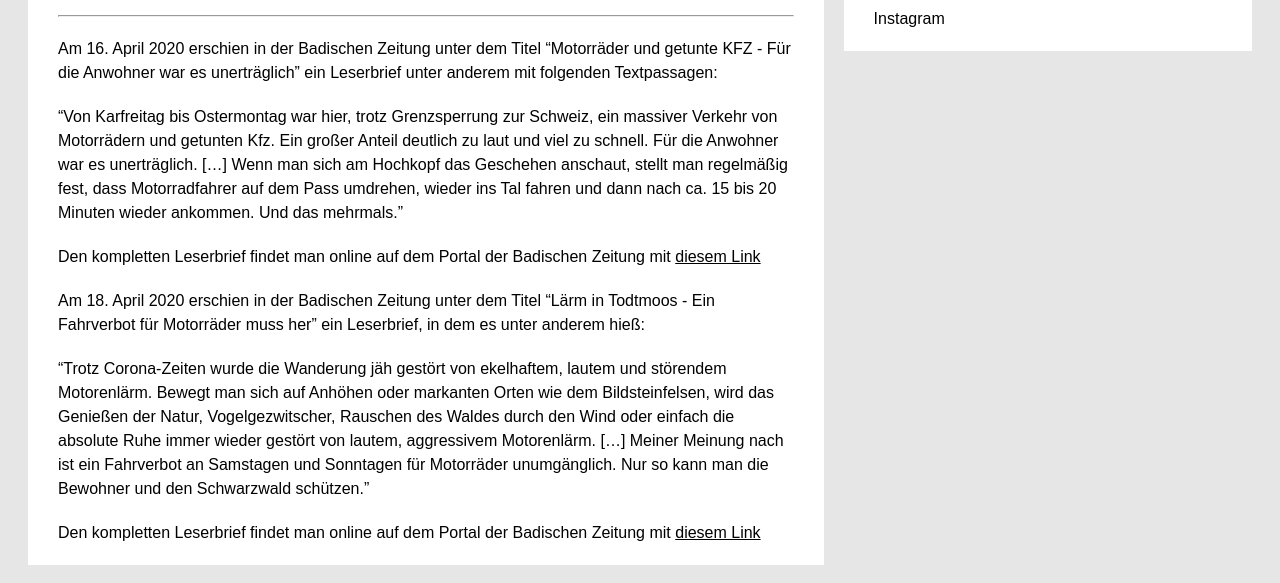
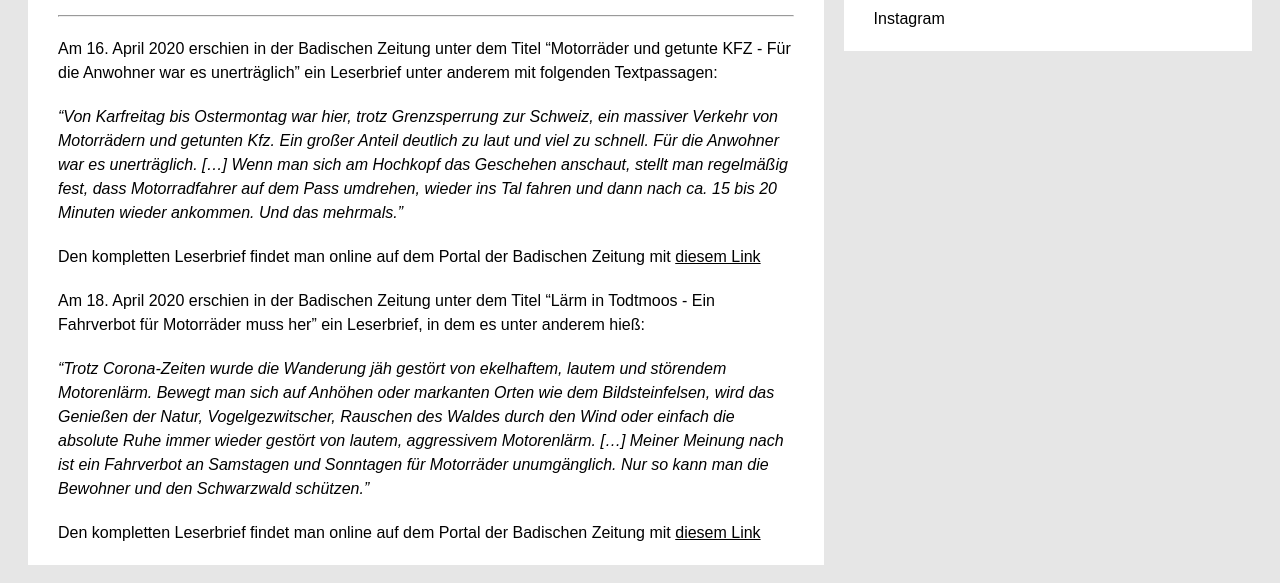
Before and after one commit to rettet-die-stille/rettet-die-stille.github.io, a Jekyll site: the page built from _posts/2020-06-04-Leserbrief-und-Zeitungsberichte-Teil-1.md, in a window 1280 px wide. Shown: the part 854-1437 px from the top of the page. Built offline with Jekyll 4.4.1, drawn with Linux system fonts in a browser that asks for light colours.

```diff
--- a/_posts/2020-06-04-Leserbrief-und-Zeitungsberichte-Teil-1.md
+++ b/_posts/2020-06-04-Leserbrief-und-Zeitungsberichte-Teil-1.md
@@ -7,12 +7,12 @@ shorttext: "Kaum ein Tag vergeht, in dem in den lokalen Medien nicht ein Leserbr
 
 Am 16. April 2020 erschien in der Badischen Zeitung unter dem Titel "Motorräder und getunte KFZ - Für die Anwohner war es unerträglich" ein Leserbrief unter anderem mit folgenden Textpassagen:
 
-"Von Karfreitag bis Ostermontag war hier, trotz Grenzsperrung zur Schweiz, ein massiver Verkehr von Motorrädern und getunten Kfz. Ein großer Anteil deutlich zu laut und viel zu schnell. Für die Anwohner war es unerträglich. [...] Wenn man sich am Hochkopf das Geschehen anschaut, stellt man regelmäßig fest, dass Motorradfahrer auf dem Pass umdrehen, wieder ins Tal fahren und dann nach ca. 15 bis 20 Minuten wieder ankommen. Und das mehrmals."
+<i>"Von Karfreitag bis Ostermontag war hier, trotz Grenzsperrung zur Schweiz, ein massiver Verkehr von Motorrädern und getunten Kfz. Ein großer Anteil deutlich zu laut und viel zu schnell. Für die Anwohner war es unerträglich. [...] Wenn man sich am Hochkopf das Geschehen anschaut, stellt man regelmäßig fest, dass Motorradfahrer auf dem Pass umdrehen, wieder ins Tal fahren und dann nach ca. 15 bis 20 Minuten wieder ankommen. Und das mehrmals."</i>
 
  Den kompletten Leserbrief findet man online auf dem Portal der Badischen Zeitung mit <span style="text-decoration: underline;">[diesem Link](https://www.badische-zeitung.de/leserbriefe-xmack7fqx--184823445.html){:target="_blank"}</span>
 
 Am 18. April 2020 erschien in der Badischen Zeitung unter dem Titel "Lärm in Todtmoos - Ein Fahrverbot für Motorräder muss her" ein Leserbrief, in dem es unter anderem hieß:
 
-"Trotz Corona-Zeiten wurde die Wanderung jäh gestört von ekelhaftem, lautem und störendem Motorenlärm. Bewegt man sich auf Anhöhen oder markanten Orten wie dem Bildsteinfelsen, wird das Genießen der Natur, Vogelgezwitscher, Rauschen des Waldes durch den Wind oder einfach die absolute Ruhe immer wieder gestört von lautem, aggressivem Motorenlärm. [...] Meiner Meinung nach ist ein Fahrverbot an Samstagen und Sonntagen für Motorräder unumgänglich. Nur so kann man die Bewohner und den Schwarzwald schützen."
+<i>"Trotz Corona-Zeiten wurde die Wanderung jäh gestört von ekelhaftem, lautem und störendem Motorenlärm. Bewegt man sich auf Anhöhen oder markanten Orten wie dem Bildsteinfelsen, wird das Genießen der Natur, Vogelgezwitscher, Rauschen des Waldes durch den Wind oder einfach die absolute Ruhe immer wieder gestört von lautem, aggressivem Motorenlärm. [...] Meiner Meinung nach ist ein Fahrverbot an Samstagen und Sonntagen für Motorräder unumgänglich. Nur so kann man die Bewohner und den Schwarzwald schützen."</i>
 
  Den kompletten Leserbrief findet man online auf dem Portal der Badischen Zeitung mit <span style="text-decoration: underline;">[diesem Link](https://www.badische-zeitung.de/leserbriefe-x3seqfiax--184886863.html){:target="_blank"}</span>
```
